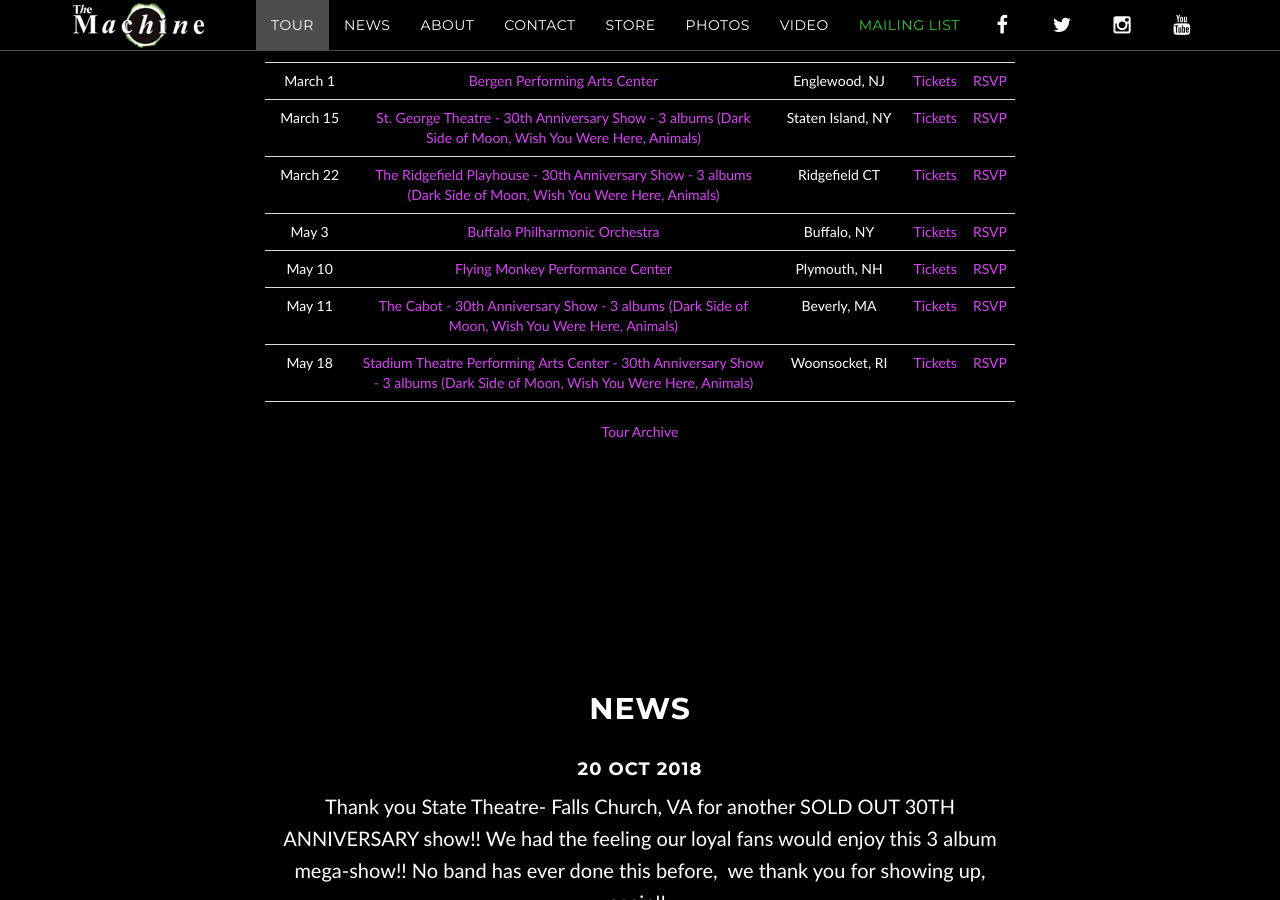
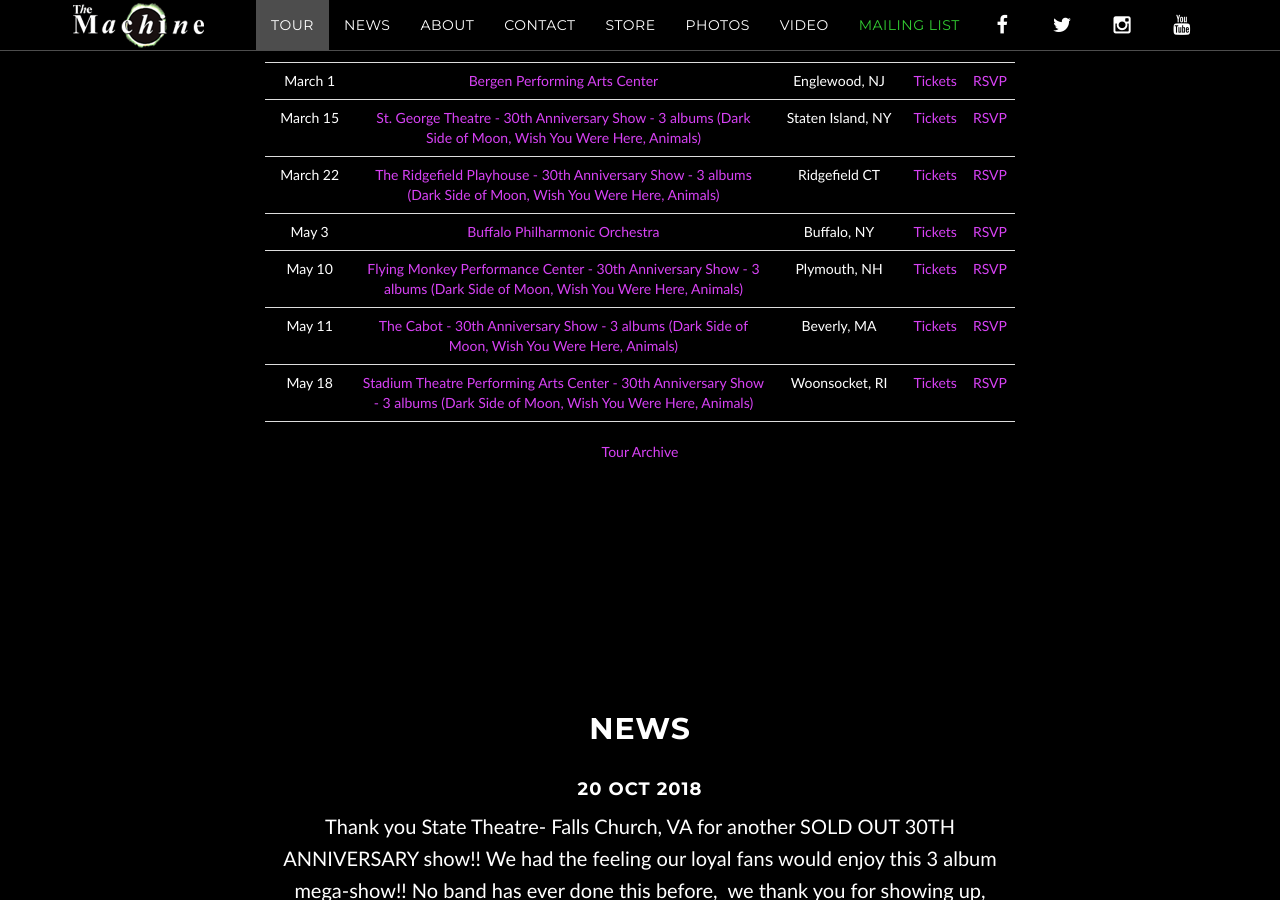
Before and after one commit to machineweb/machineweb.github.io, a Jekyll site: the page built from index.html, in a window 1280 px wide and 900 px high, scrolled down 1805 px. Built offline with Jekyll 4.4.1, drawn with Linux system fonts in a browser that asks for light colours; comment, search, counter and statistics services are not loaded.

Commit message:
Updated tour

```diff
--- a/_data/tour.yml
+++ b/_data/tour.yml
@@ -3675,7 +3675,7 @@
     order: "1547532000000"
 
   - date: "May 10 2019"
-    venue: "Flying Monkey Performance Center"
+    venue: "Flying Monkey Performance Center - 30th Anniversary Show - 3 albums (Dark Side of Moon, Wish You Were Here, Animals)"
     venue-url: "http://www.missiontix.com/events/product/37511"
     location: "Plymouth, NH"
     tickets-url: "http://www.missiontix.com/events/product/37511"
```
